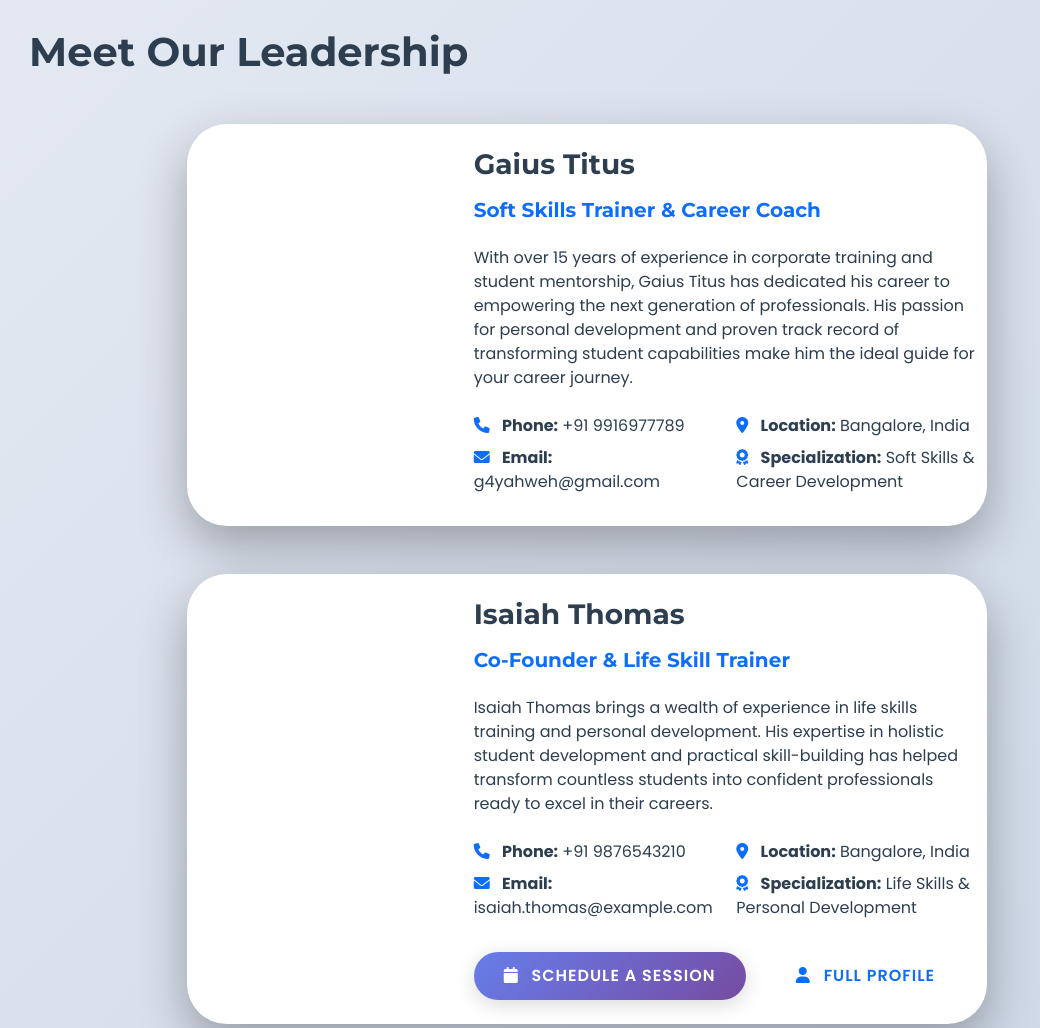
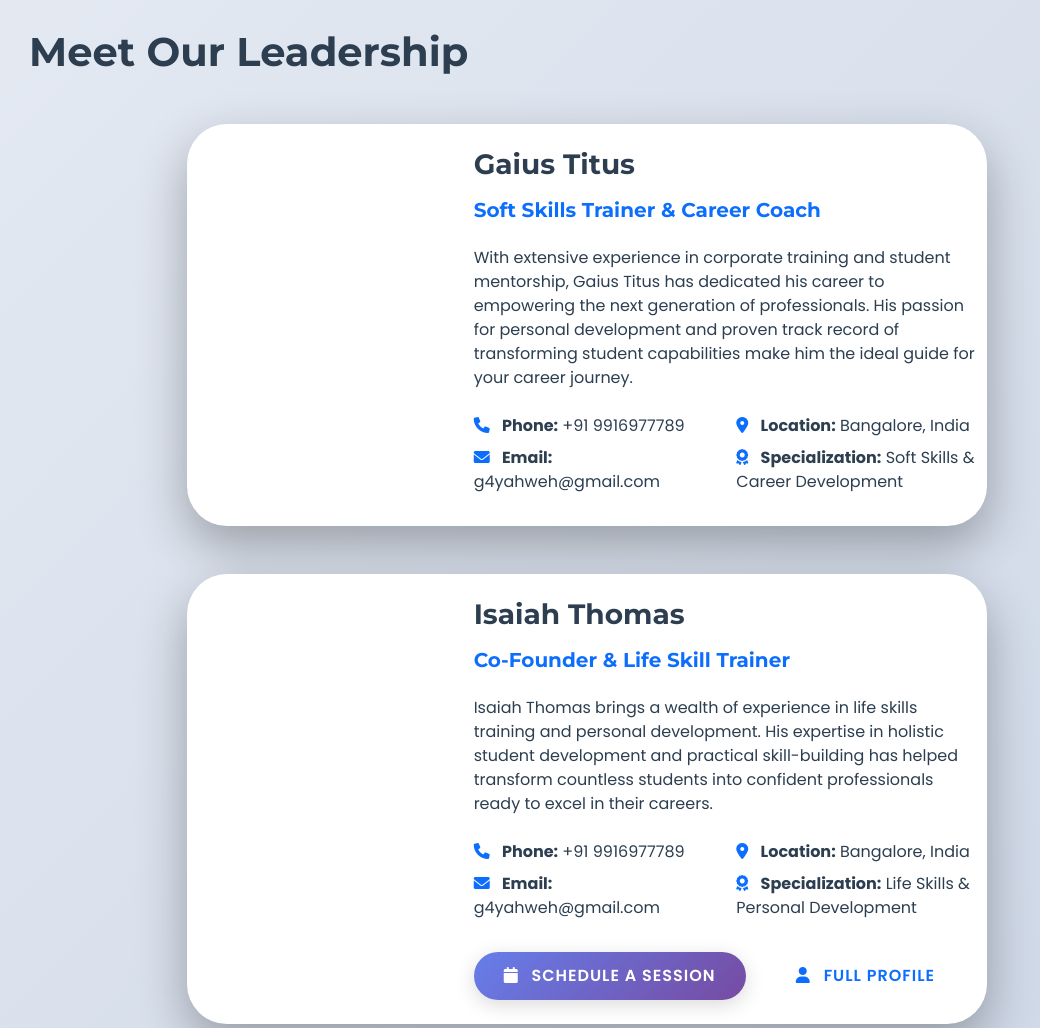
Before and after one commit to Santhu8632/metamorphosisworkshop, a Flask app: page / in a window 1280 px wide. Shown: the part 1821-2849 px from the top of the page, without its empty margins (53-1093 px from the left). Run offline with Flask 3, Linux system fonts and the light colour scheme.

Commit message:
Update contact information and experience description

```diff
--- a/templates/index.html
+++ b/templates/index.html
@@ -355,7 +355,7 @@
                     <h5 class="text-primary mb-4">Soft Skills Trainer & Career Coach</h5>
 
                     <p class="mb-4">
-                        With over 15 years of experience in corporate training and student mentorship,
+                        With extensive experience in corporate training and student mentorship,
                         Gaius Titus has dedicated his career to empowering the next generation of professionals.
                         His passion for personal development and proven track record of transforming student
                         capabilities make him the ideal guide for your career journey.
@@ -411,11 +411,11 @@
                         <div class="col-md-6">
                             <p class="mb-2">
                                 <i class="fas fa-phone text-primary me-2"></i>
-                                <strong>Phone:</strong> +91 9876543210
+                                <strong>Phone:</strong> +91 9916977789
                             </p>
                             <p class="mb-2">
                                 <i class="fas fa-envelope text-primary me-2"></i>
-                                <strong>Email:</strong> isaiah.thomas@example.com
+                                <strong>Email:</strong> g4yahweh@gmail.com
                             </p>
                         </div>
                         <div class="col-md-6">
```
